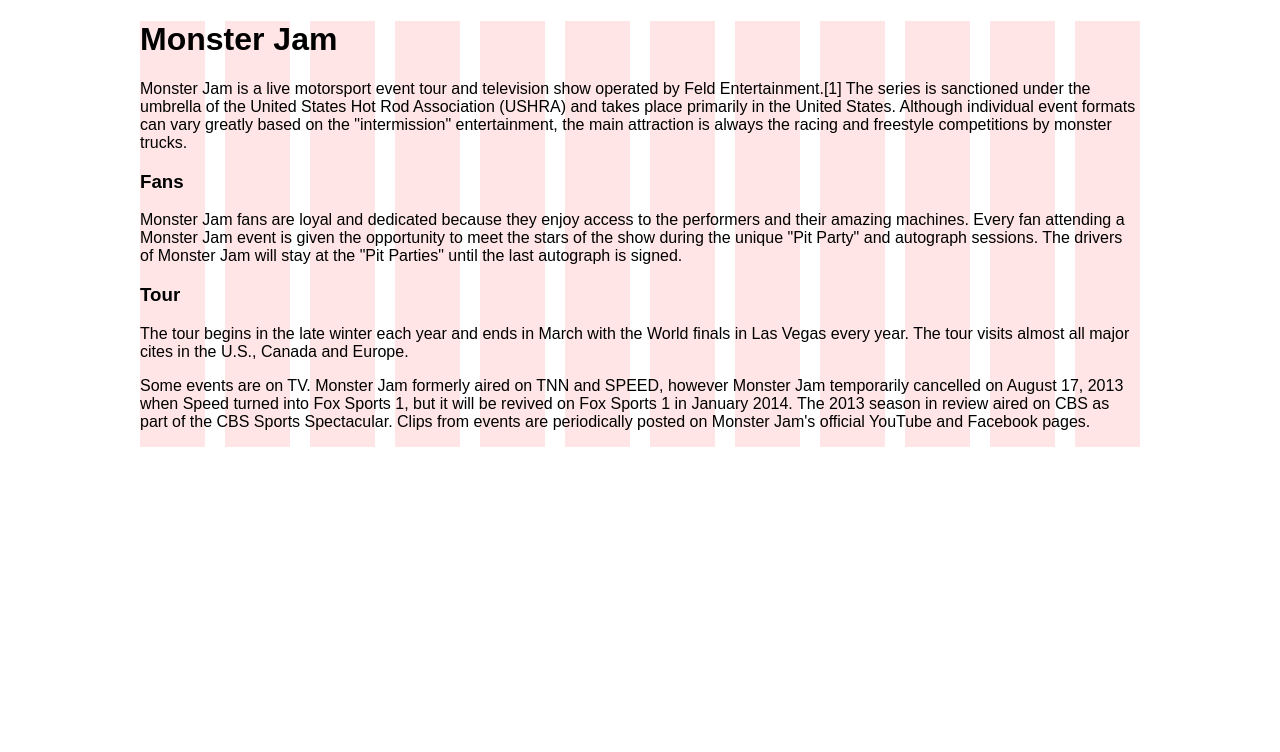
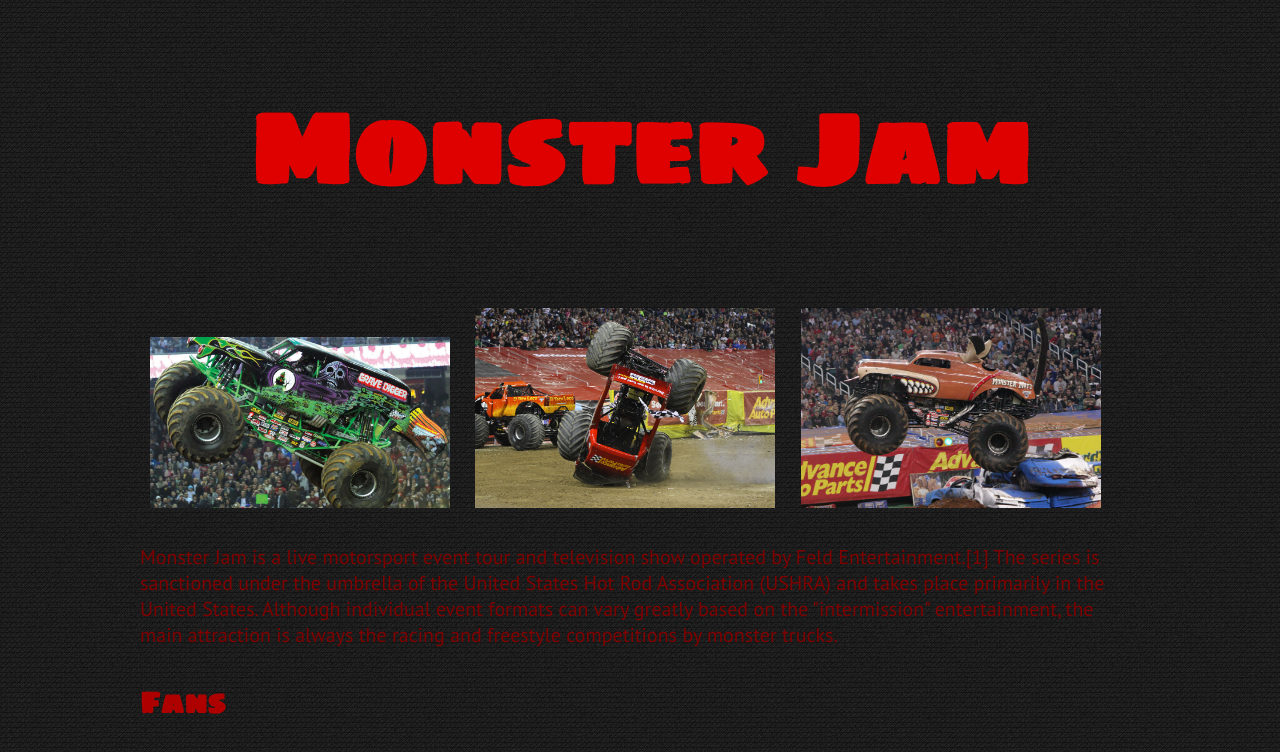
Before and after one commit to lizanderson/type-ex, a plain HTML site: page index.html in a window 1280 px wide. Shown: the top 752 px of the page. Drawn offline with Linux system fonts and the light colour scheme.

Commit message:
Version 2

```diff
--- a/css/styles.css
+++ b/css/styles.css
@@ -1,6 +1,28 @@
 /* Your Website Styles */
+body {
+	font-family: 'PT Sans', sans-serif;
+	color: #7F0000;
+	background: url(../img/dark_Tire.png);
+	font-size: 20px;
+}
 
+h1 {
+	color: #DF0000;
+	text-align: center;
+	font-size: 100px;
+	font-family: 'Sigmar One', cursive;
+}
 
+h3 {
+	color: #AF0000;
+	font-size: 30px;
+	font-family: 'Sigmar One', cursive;
+}
+
+img {
+	width: 300px;
+	margin: 10px;
+}
 /* Show Grid */
 .showgrid {
 	background: url("../img/grid-bg.png") repeat-y;
--- a/index.html
+++ b/index.html
@@ -8,25 +8,35 @@
   <link rel="stylesheet" href="css/grid.css">
   <link rel="stylesheet" href="css/styles.css">
 
+  <link href='http://fonts.googleapis.com/css?family=Sigmar+One' rel='stylesheet' type='text/css'>
+  <link href='http://fonts.googleapis.com/css?family=PT+Sans' rel='stylesheet' type='text/css'>
+
 </head>
 <body>
 
-	<div class="container showgrid">
+	<div class="container">
 
 		<!-- Your Content -->
+
 		<h1>Monster Jam</h1>
 
-		<p>Monster Jam is a live motorsport event tour and television show operated by Feld Entertainment.[1] The series is sanctioned under the umbrella of the United States Hot Rod Association (USHRA) and takes place primarily in the United States. Although individual event formats can vary greatly based on the "intermission" entertainment, the main attraction is always the racing and freestyle competitions by monster trucks.</p>
+			<img src="img/truck.jpg">
+
+			<img src="img/truck2.jpg">
+
+			<img src="img/truck3.jpg">
+
+			<p>Monster Jam is a live motorsport event tour and television show operated by Feld Entertainment.[1] The series is sanctioned under the umbrella of the United States Hot Rod Association (USHRA) and takes place primarily in the United States. Although individual event formats can vary greatly based on the "intermission" entertainment, the main attraction is always the racing and freestyle competitions by monster trucks.</p>
 
 		<h3>Fans</h3>
 
-		<p>Monster Jam fans are loyal and dedicated because they enjoy access to the performers and their amazing machines. Every fan attending a Monster Jam event is given the opportunity to meet the stars of the show during the unique "Pit Party" and autograph sessions. The drivers of Monster Jam will stay at the "Pit Parties" until the last autograph is signed.</p>
+			<p>Monster Jam fans are loyal and dedicated because they enjoy access to the performers and their amazing machines. Every fan attending a Monster Jam event is given the opportunity to meet the stars of the show during the unique "Pit Party" and autograph sessions. The drivers of Monster Jam will stay at the "Pit Parties" until the last autograph is signed.</p>
 
 		<h3>Tour</h3>
 
-		<p>The tour begins in the late winter each year and ends in March with the World finals in Las Vegas every year. The tour visits almost all major cites in the U.S., Canada and Europe.</p>
+			<p>The tour begins in the late winter each year and ends in March with the World finals in Las Vegas every year. The tour visits almost all major cites in the U.S., Canada and Europe.</p>
 
-		<p>Some events are on TV. Monster Jam formerly aired on TNN and SPEED, however Monster Jam temporarily cancelled on August 17, 2013 when Speed turned into Fox Sports 1, but it will be revived on Fox Sports 1 in January 2014. The 2013 season in review aired on CBS as part of the CBS Sports Spectacular. Clips from events are periodically posted on Monster Jam's official YouTube and Facebook pages.</p>
+			<p>Some events are on TV. Monster Jam formerly aired on TNN and SPEED, however Monster Jam temporarily cancelled on August 17, 2013 when Speed turned into Fox Sports 1, but it will be revived on Fox Sports 1 in January 2014. The 2013 season in review aired on CBS as part of the CBS Sports Spectacular. Clips from events are periodically posted on Monster Jam's official YouTube and Facebook pages.</p>
 
 
 		<!-- Clearfix -->
```
Also changed, not shown: img/dark_Tire.png (added), img/truck.jpg (added), img/truck2.jpg (added), img/truck3.jpg (added).
